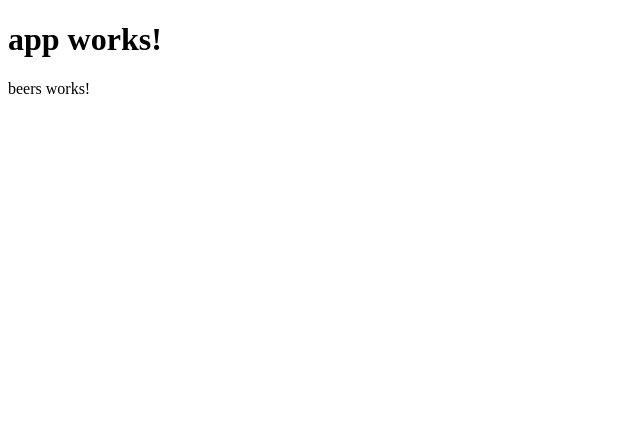
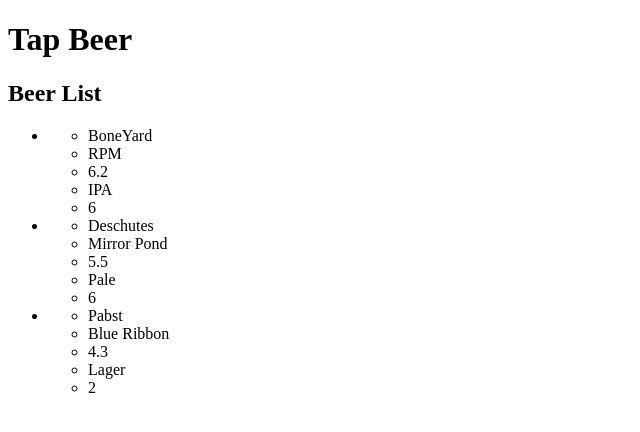
Before and after one commit to MCStuart/Tap-Room, an Angular app: page / in a window 1280 px wide. Shown: the top 432 px of the page, without its empty margins (0-640 px from the left). Built offline with nearby package versions, Linux system fonts and the light colour scheme.

Commit message:
create mock beer list and create display elements

```diff
--- a/src/app/app.component.ts
+++ b/src/app/app.component.ts
@@ -6,5 +6,5 @@
   styleUrls: ['./app.component.css']
 })
 export class AppComponent {
-  title = 'app works!';
+  title = 'Tap Beer';
 }
--- a/src/app/beers/beers.component.html
+++ b/src/app/beers/beers.component.html
@@ -1,3 +1,12 @@
-<p>
-  beers works!
-</p>
+<h2>Beer List</h2>
+<ul>
+  <li *ngFor="let beer of beers">
+    <ul>
+      <li>{{beer.breweryName}}</li>
+      <li>{{beer.beerName}}</li>
+      <li>{{beer.ABV}}</li>
+      <li>{{beer.style}}</li>
+      <li>{{beer.price}}</li>
+    </ul>
+  </li>
+</ul>
--- a/src/app/beers/beers.component.ts
+++ b/src/app/beers/beers.component.ts
@@ -1,4 +1,6 @@
 import { Component, OnInit } from '@angular/core';
+import { Beer } from './models/beers.model';
+import { BEERS} from './beers.model.mock'
 
 @Component({
   selector: 'app-beers',
@@ -7,6 +9,7 @@
 })
 export class BeersComponent implements OnInit {
 
+  beers = BEERS;
   constructor() { }
 
   ngOnInit() {
--- /dev/null
+++ b/src/app/beers/beers.model.mock.ts
@@ -0,0 +1,7 @@
+import { Beer } from './models/beers.model';
+
+export const BEERS: Beer[] = [
+    new Beer( "BoneYard", "RPM", "6.2", "IPA", 6 ),
+    new Beer( "Deschutes", "Mirror Pond", "5.5", "Pale", 6 ),
+    new Beer( "Pabst", "Blue Ribbon", "4.3", "Lager", 2 )
+]
--- a/src/app/beers/models/beers.model.ts
+++ b/src/app/beers/models/beers.model.ts
@@ -1,17 +1,17 @@
 export class Beer {
-    onTap: boolean;
-    breweryName: string;
-    beerName: string;
-    ABV: string;
-    style: string;
-    price: number;
+    constructor(
+    public breweryName: string,
+    public beerName: string,
+    public ABV: string,
+    public style: string,
+    public price: number) {}
+
+    onTap: boolean = true;
     kegSize: number = 124;
     pintsLeft: number = this.kegSize;
-    bgURL: string;
-
+    public bgURL: string = "default";
 
     sellPint() {}
     sellGrowler() {}
     sellLargeGrowler() {}
-
 }
```
Also changed, not shown: 1 other file (tests, documents, lock files or other folders).
